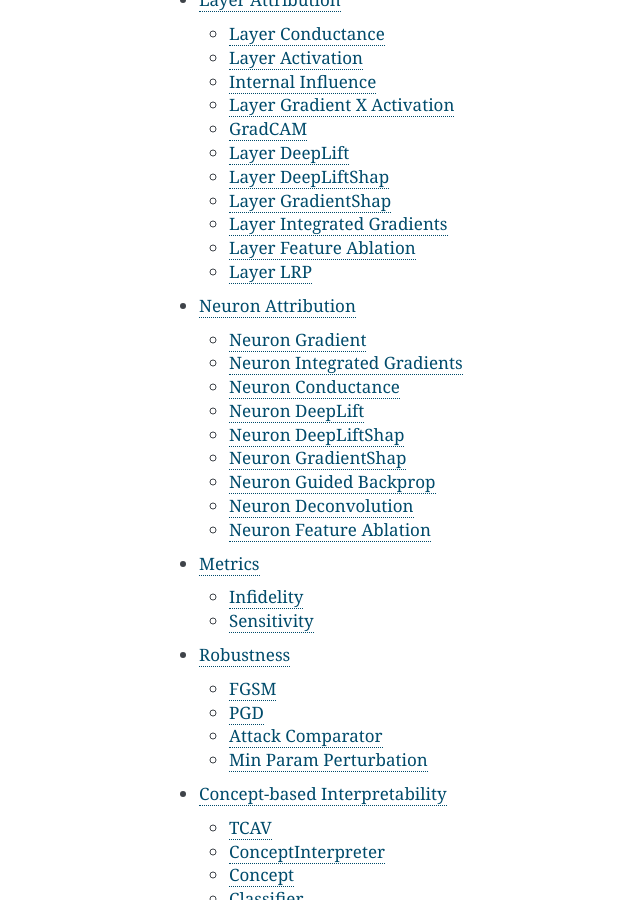
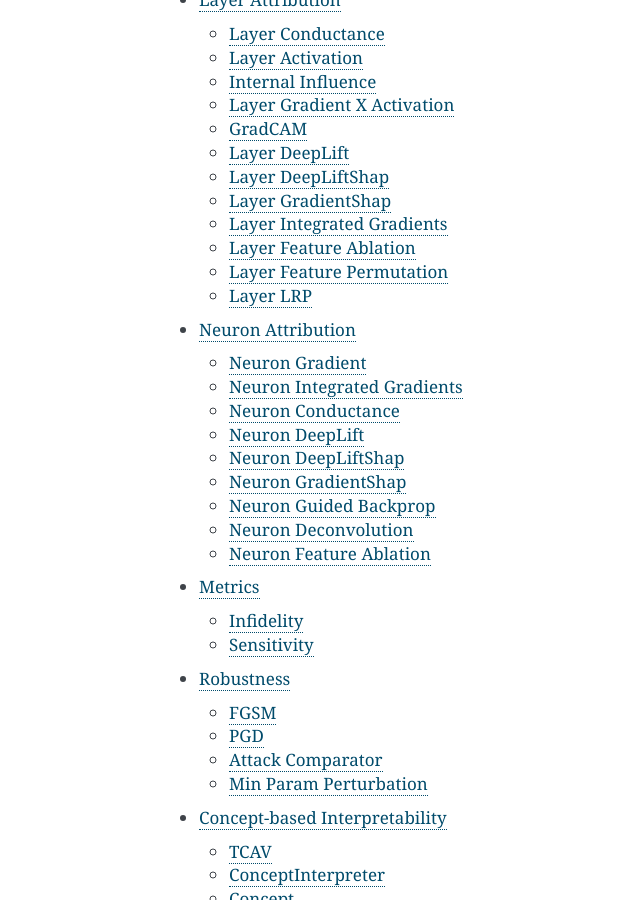
Before and after one commit to pytorch/captum, a Sphinx documentation site: the page built from sphinx/source/index.rst, in a window 1280 px wide and 900 px high, scrolled down 624 px. Shown: the whole window, without its empty margins (251-891 px from the left). Built offline with Sphinx 7.4.7, drawn with Linux system fonts in a browser that asks for light colours; formulas are drawn with MathJax 3; pages that are not in the unit, such as notebooks, are missing from menus.

Commit message:
Add LayerFeaturePermutation to website
Summary: Update rst file to include LayerFeaturePermutation.

Differential Revision: D56580319

```diff
--- a/sphinx/source/layer.rst
+++ b/sphinx/source/layer.rst
@@ -62,6 +62,11 @@
 .. autoclass:: captum.attr.LayerFeatureAblation
     :members:
 
+Layer Feature Permutation
+^^^^^^^^^^^^^^^^^^^^^^^^^^^
+
+.. autoclass:: captum.attr.LayerFeaturePermutation
+    :members:
 
 Layer LRP
 ^^^^^^^^^^^^^^^^^^^^^^^^^^^
```
